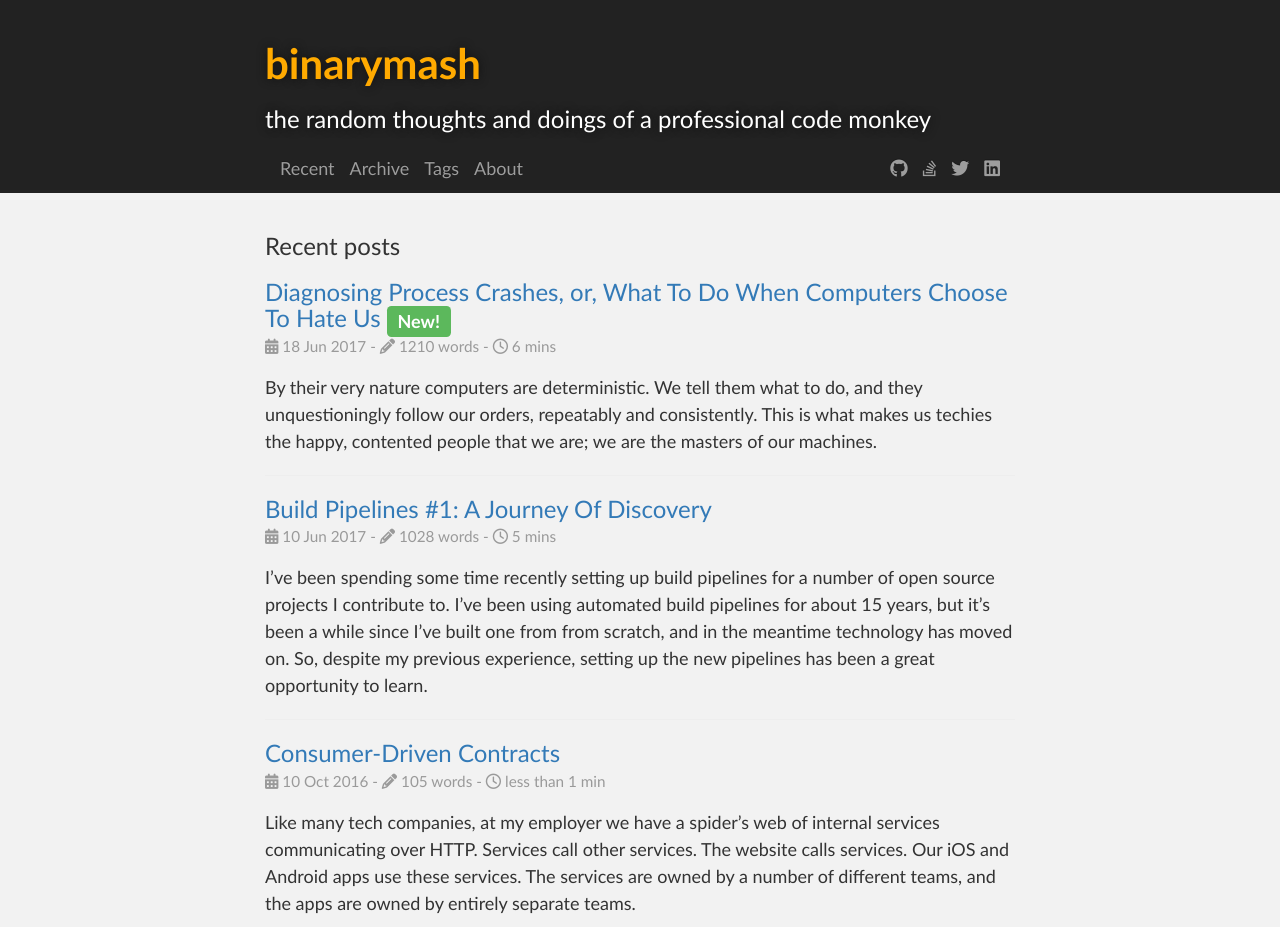
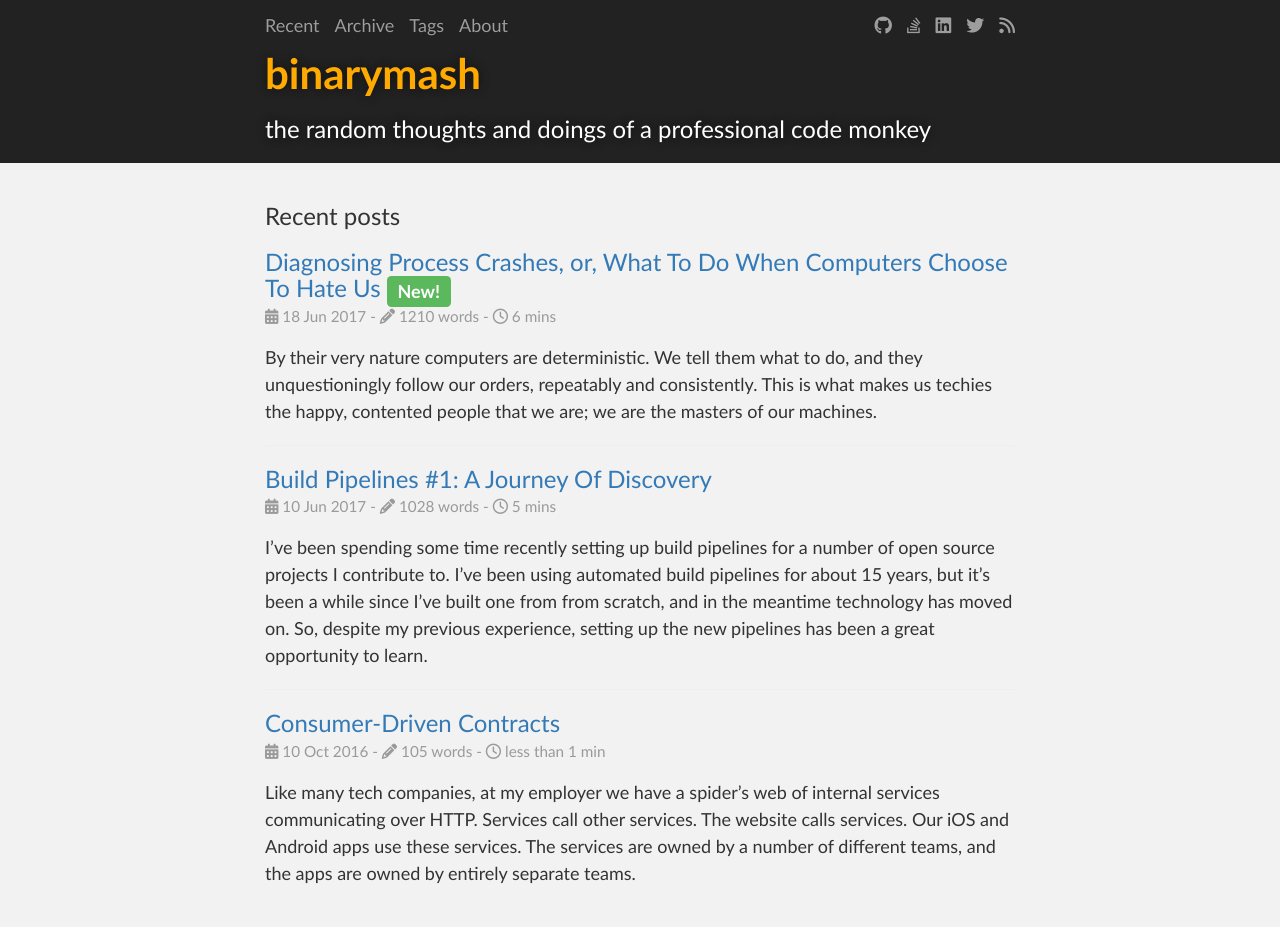
Before and after one commit to binarymash/binarymash.github.io, a Jekyll site: the page built from index.html, in a window 1280 px wide. Built offline with Jekyll 4.4.1, drawn with Linux system fonts in a browser that asks for light colours; nearby versions of some CDN libraries; the list of posts is cut into pages by our own code; after the commit the page ends 900 px from its top, so only the background shows below that.

Commit message:
Added feed. Tweaked menu style

```diff
--- a/_includes/header.html
+++ b/_includes/header.html
@@ -5,9 +5,9 @@
         <header class="page-header">
             <div class="row">
                 <div class="col-sm-12 col-md-10 col-md-offset-1 col-lg-8 col-lg-offset-2">
+                    {% include navbar.html %}
                     <h1 id="project_title"><a class="home-link" href="/">{{ site.title | default: site.github.repository_name }}</a></h1>
                     <h2 id="project_tagline">{{ site.description | default: site.github.project_tagline }}</h2>
-        {% include navbar.html %}
                 </div>
             </div>
         </header>
--- a/_includes/navbar.html
+++ b/_includes/navbar.html
@@ -1,5 +1,4 @@
 <nav class="navbar navbar-inverse navbar-static-top">
-  <div class="container-fluid">
 
     <!-- Brand and toggle get grouped for better mobile display -->
     <div class="navbar-header">
@@ -22,10 +21,10 @@
       <ul class="nav navbar-nav navbar-right">
           <li><a href="https://github.com/binarymash"><i class="fa fa-github" aria-hidden="true"></i></a></li>
           <li><a href="https://stackoverflow.com/users/1671745/binarymash"><i class="fa fa-stack-overflow" aria-hidden="true"></i></a></li>
+          <li><a href="https://www.linkedin.com/in/philip-wood-70b298a/"><i class="fa fa-linkedin-square" aria-hidden="true"></i></a></li>
           <li><a href="https://twitter.com/binarymash"><i class="fa fa-twitter" aria-hidden="true"></i></a></li>
-          <li><a href="https://www.linkedin.com/in/philip-wood-70b298a/"><i class="fa fa-linkedin-square" aria-hidden="true"></i></a></li>
-          <!--<li><a href="https://twitter.com/binarymash"><i class="fa fa-rss" aria-hidden="true"></i></a></li>-->
+          <li><a href="/feed.xml"><i class="fa fa-rss" aria-hidden="true"></i></a></li>
       </ul>
     </div><!-- /.navbar-collapse -->
-  </div>
+
 </nav>
--- a/assets/css/style.scss
+++ b/assets/css/style.scss
@@ -85,6 +85,7 @@ body {
 
 .page-header {
   border:none;
-  margin-bottom: 0px;
+  margin-top:0px;
+  margin-bottom: 10px;
   padding-bottom:0px;
 }
```
